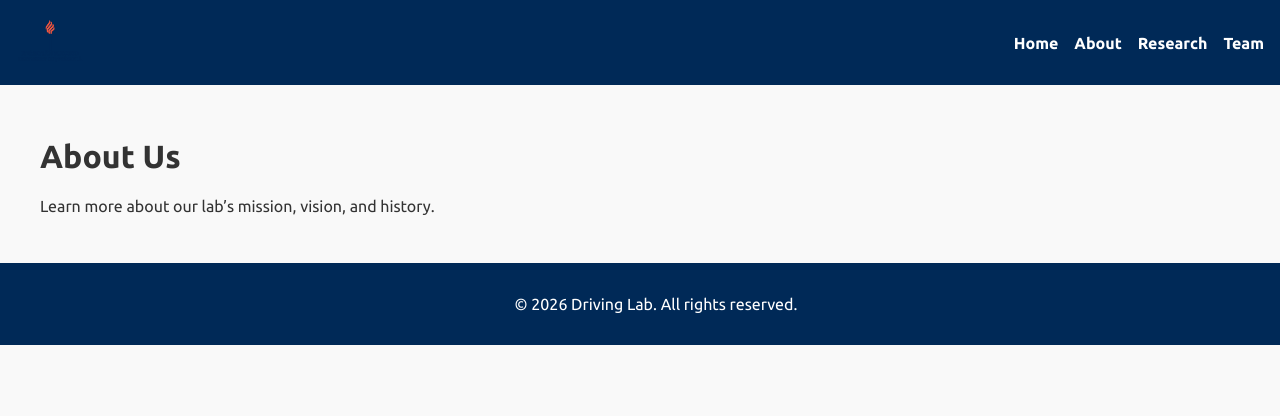
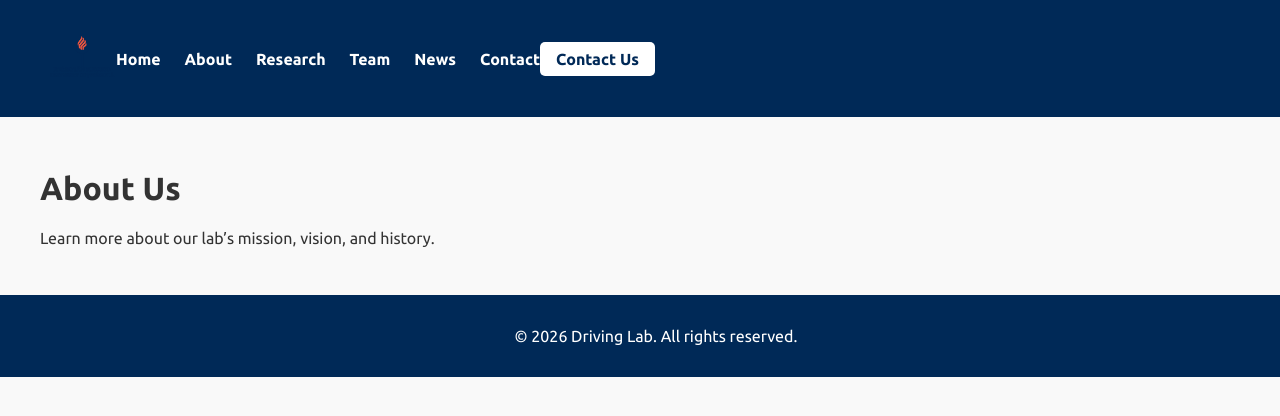
Before and after one commit to drive-in-lab/drive-in-lab.github.io, a Jekyll site: the page built from about.md, in a window 1280 px wide. Shown: the top 416 px of the page. Built offline with Jekyll 4.4.1, drawn with Linux system fonts in a browser that asks for light colours.

Commit message:
update header

```diff
--- a/_includes/header.html
+++ b/_includes/header.html
@@ -1,13 +1,67 @@
 <header>
+    <div class="header-container">
         <div class="logo">
             <img src="/assets/images/jyulogo.png" alt="University Logo">
         </div>
         <nav>
-        <ul>
+            <ul class="nav-links">
                 <li><a href="/">Home</a></li>
                 <li><a href="/about">About</a></li>
                 <li><a href="/research">Research</a></li>
                 <li><a href="/team">Team</a></li>
+                <li><a href="#news">News</a></li>
+                <li><a href="#contact">Contact</a></li>
             </ul>
         </nav>
+        <div class="cta">
+            <a href="#contact" class="btn">Contact Us</a>
+        </div>
+    </div>
 </header>
+
+<style>
+    .header-container {
+        display: flex;
+        justify-content: space-between;
+        align-items: center;
+        padding: 1rem 2rem;
+        background-color: #002957;
+        color: white;
+    }
+
+    .logo img {
+        height: 60px;
+    }
+
+    .nav-links {
+        list-style: none;
+        display: flex;
+        gap: 1.5rem;
+        margin: 0;
+        padding: 0;
+    }
+
+    .nav-links li a {
+        color: white;
+        text-decoration: none;
+        font-weight: bold;
+        font-size: 1rem;
+    }
+
+    .nav-links li a:hover {
+        text-decoration: underline;
+    }
+
+    .cta .btn {
+        background-color: #ffffff;
+        color: #002957;
+        padding: 0.5rem 1rem;
+        border-radius: 5px;
+        text-decoration: none;
+        font-weight: bold;
+    }
+
+    .cta .btn:hover {
+        background-color: #f0f0f0;
+    }
+</style>
```
Also changed, not shown: index.md (+26 -0 lines). Lines whose indentation alone changed are shown as unchanged.
